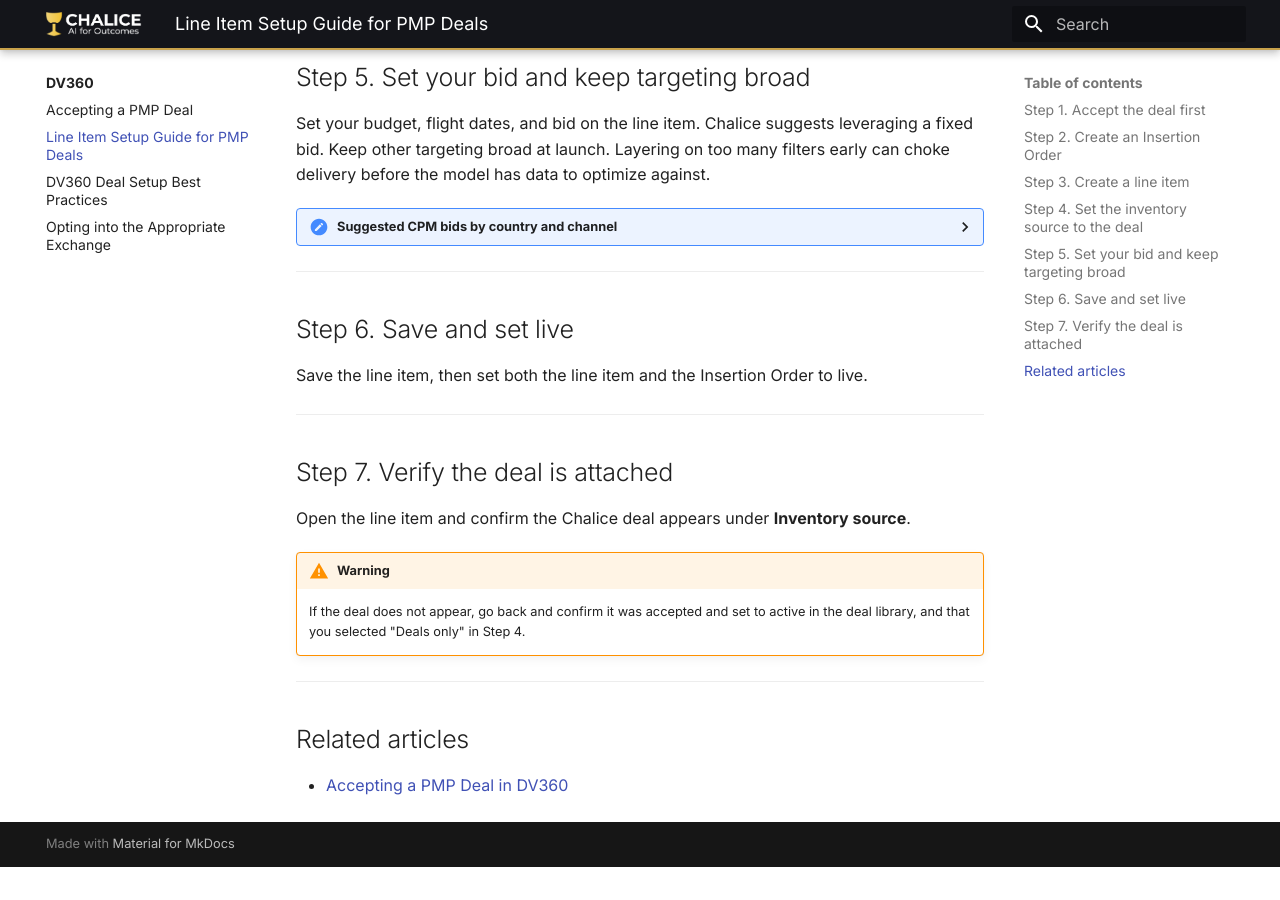
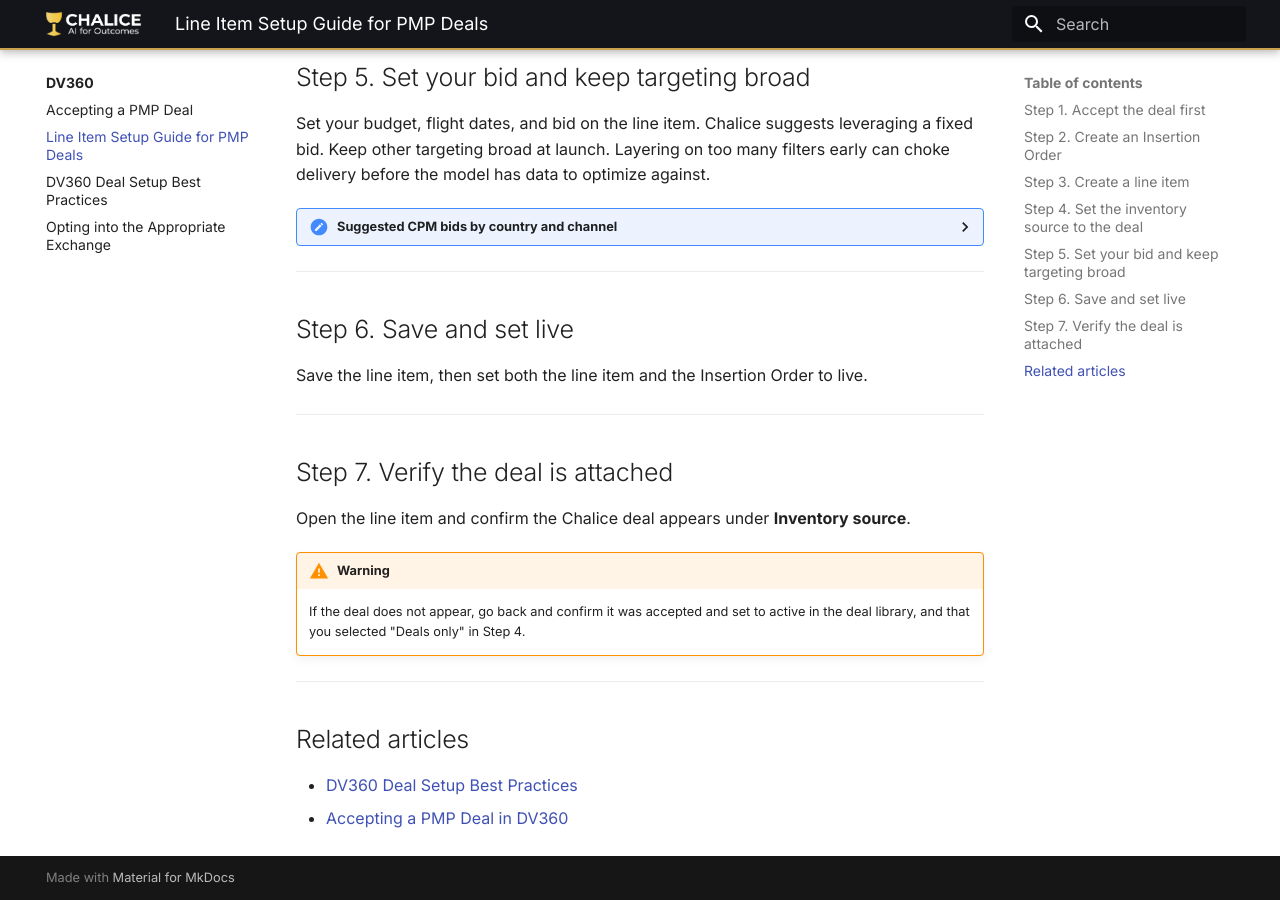
Before and after one commit to Rudy-chalice/chalice-help, an MkDocs documentation site: the page built from docs/dv360/line-item-setup-guide-pmp.md, in a window 1280 px wide and 900 px high, scrolled down 1909 px. Built offline with MkDocs 1.6.1 and Material for MkDocs 9.7.7, drawn with Linux system fonts in a browser that asks for light colours; before the commit the page ends 2776 px from its top, so only the background shows below that.

Commit message:
Link DV360 Deal Setup Best Practices from the Line Item Setup Guide

```diff
--- a/docs/dv360/line-item-setup-guide-pmp.md
+++ b/docs/dv360/line-item-setup-guide-pmp.md
@@ -123,4 +123,5 @@ Open the line item and confirm the Chalice deal appears under **Inventory source
 
 ## Related articles
 
+- [DV360 Deal Setup Best Practices](deal-setup-best-practices.md)
 - [Accepting a PMP Deal in DV360](accepting-a-pmp-deal.md)
```
